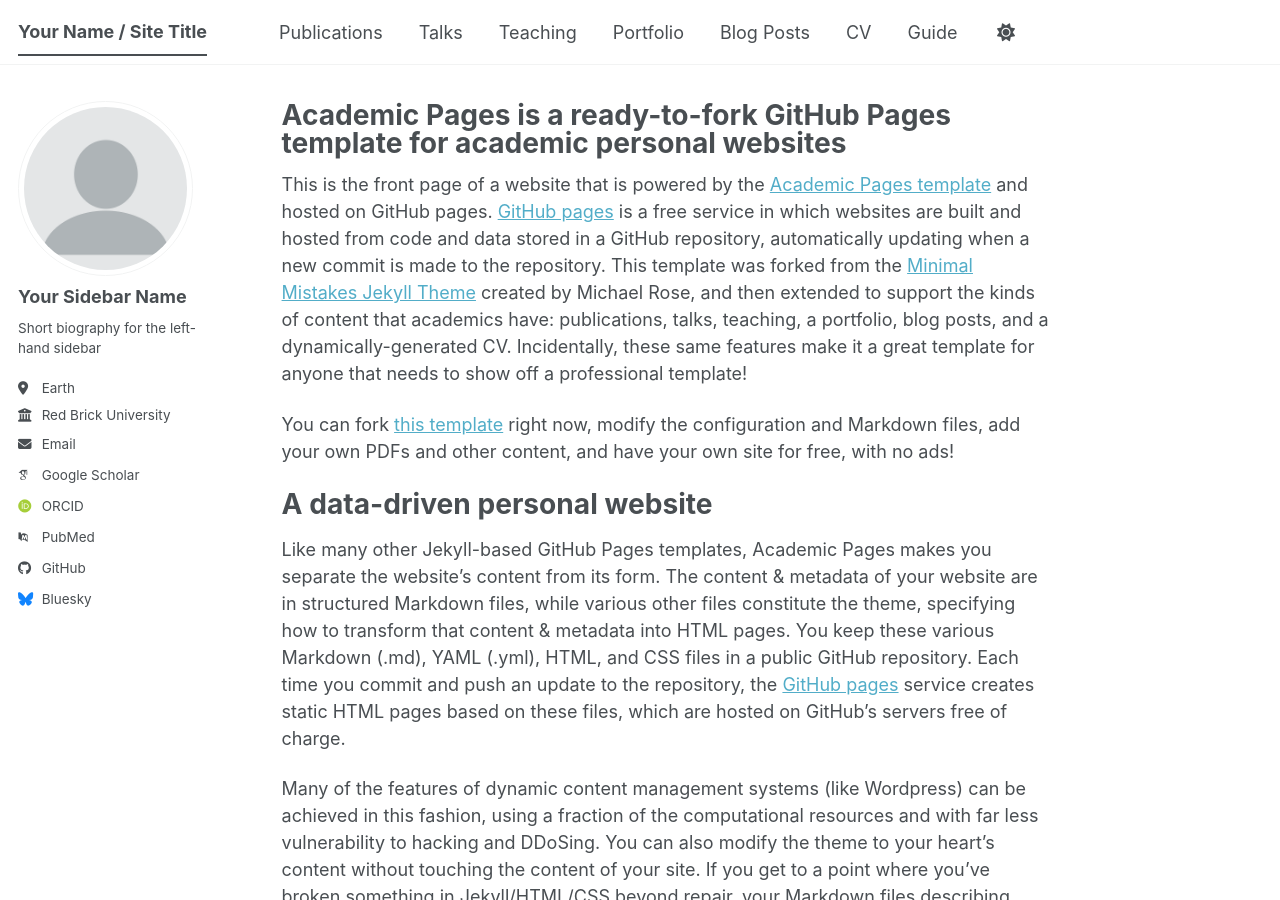
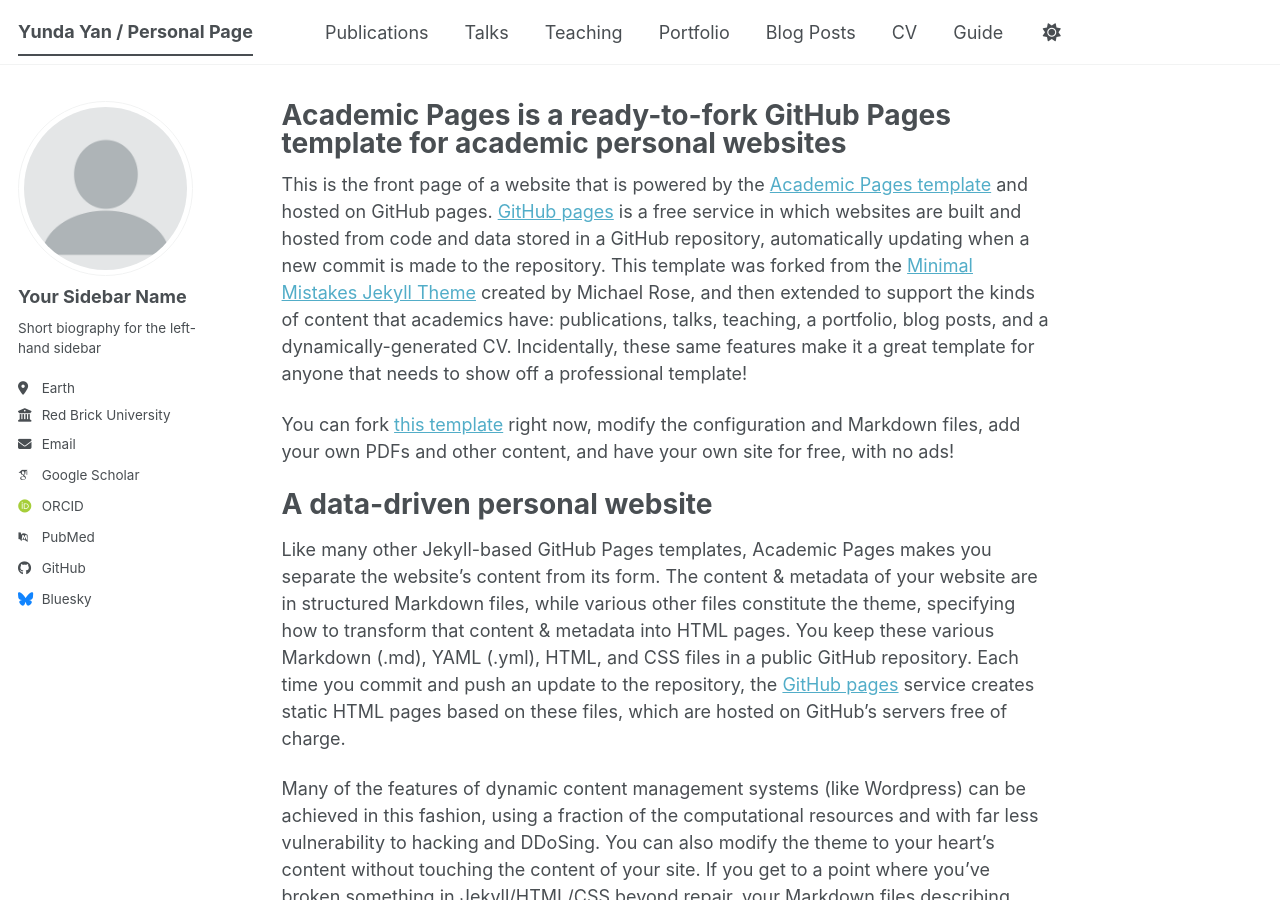
Before and after one commit to YundaYan/YundaYan.github.io, a Jekyll site: the page built from _pages/about.md, in a window 1280 px wide and 900 px high. Built offline with Jekyll 4.4.1, drawn with Linux system fonts in a browser that asks for light colours; some web fonts are replaced; a script bundle is joined from its source files by our own code; library files that are not in the unit come from our copies.

Commit message:
Update _config.yml

```diff
--- a/_config.yml
+++ b/_config.yml
@@ -9,7 +9,7 @@
 # Basic Site Settings
 locale                   : "en-US"
 site_theme               : "default" # The available themes options are "default", "air", "sunrise", "mint", "dirt" and "contrast"
-title                    : "Your Name / Site Title"
+title                    : "Yunda Yan / Personal Page"
 title_separator          : "-"
 name                     : &name "Your Name"
 description              : &description "Your Name's academic portfolio"   # Update this with a general description of your site, this is the default if not overridden by a page
```
